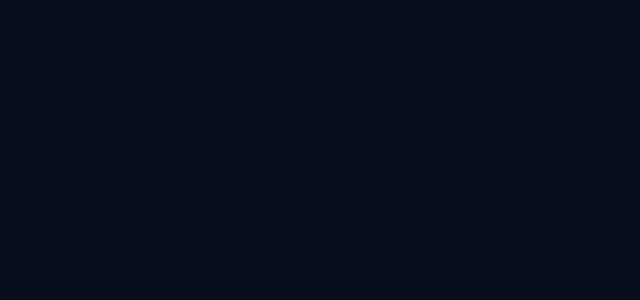
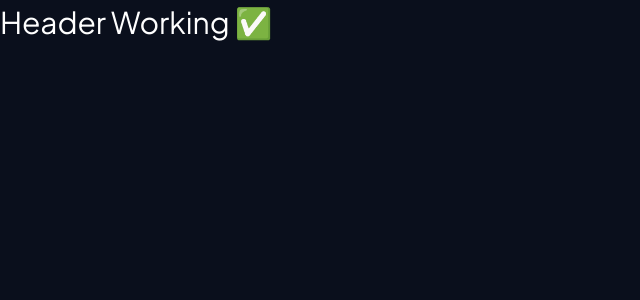
Before and after one commit to vishnu-arun-in/vishnu-portfolio, a Next.js app: page / in a window 1280 px wide. Shown: the top 300 px of the page, without its empty margins (0-640 px from the left). Built offline with nearby package versions, Linux system fonts and the light colour scheme.

Commit message:
Update page.tsx

```diff
--- a/src/app/page.tsx
+++ b/src/app/page.tsx
@@ -1,9 +1,7 @@
-import Header from "../components/Header";
-
-export default function Home() {
+export default function Header() {
   return (
-    <main style={{ color: "white", padding: "20px" }}>
-      <Header />
-    </main>
+    <div style={{ color: "white", fontSize: "30px" }}>
+      Header Working ✅
+    </div>
   );
 }
```
